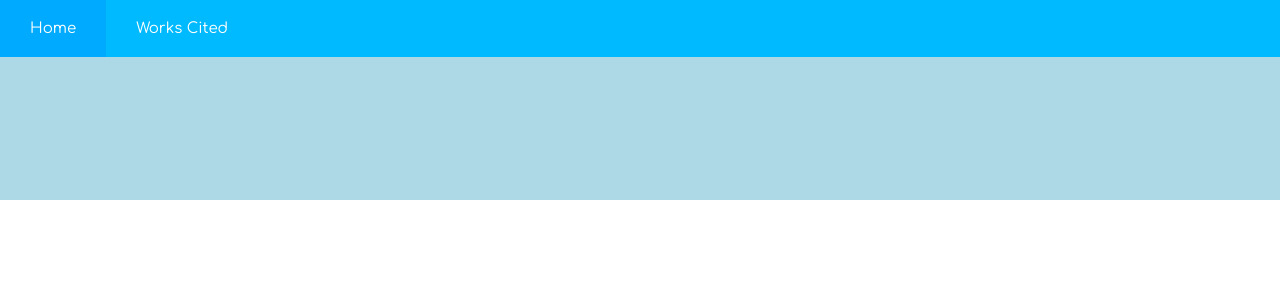
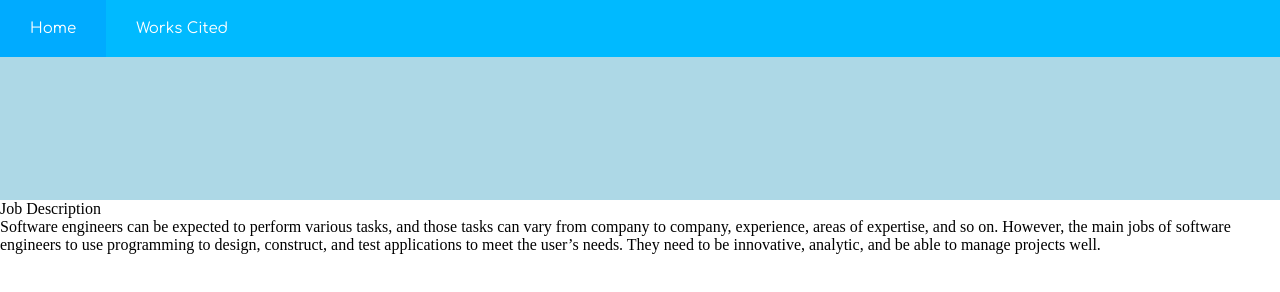
Before and after one commit to vBoats/English-Project, a plain HTML site: page index.html in a window 1280 px wide. Shown: the top 292 px of the page. Drawn offline with Linux system fonts and the light colour scheme.

Commit message:
Update index.html

```diff
--- a/index.html
+++ b/index.html
@@ -14,6 +14,20 @@
         <li><a href="citations.html">Works Cited</a></li>
       </ul>
     </div>
+    <div class="bigRow">
+      <div class="jobDescription">
+        <div class="jobDescriptionTitle">Job Description</div>
+        <div class="jobDescriptionAbout">
+          Software engineers can be expected to perform various tasks, and those tasks can vary from
+          company to company, experience, areas of expertise, and so on. However, the main
+          jobs of software engineers to use programming to design, construct, and test
+          applications to meet the user’s needs. They need to be innovative, analytic,
+          and be able to manage projects well.
+        </div>
+      </div>
+      <div class="vl"></div>
+    </div>
+
 
 
 
```
